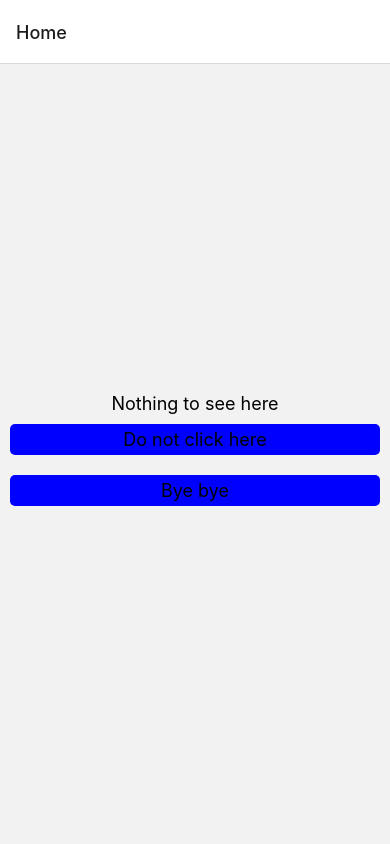
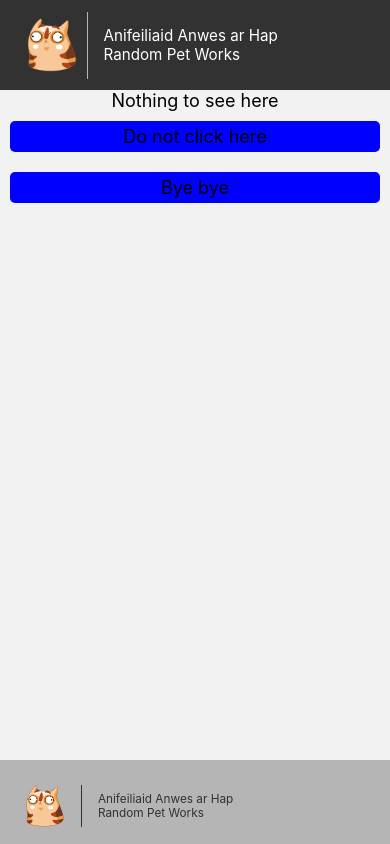
Before and after one commit to GerardKrupa-Cap/training-app, a React Native app: screen /Home in a window 390 px wide. Built offline with nearby package versions, Linux system fonts and the light colour scheme.

Commit message:
Added header and footer based on style guide

```diff
--- a/App.tsx
+++ b/App.tsx
@@ -19,7 +19,7 @@ function App(): JSX.Element {
             <Stack.Screen
               name="Home"
               component={Home}
-              options={{headerShown: true}}
+              options={{headerShown: false}}
             />
             <Stack.Screen
               name="Other"
--- a/components/SharedStyles.tsx
+++ b/components/SharedStyles.tsx
@@ -1,4 +1,19 @@
-import {ColorValue, OpaqueColorValue, Platform, PlatformColor, StyleSheet} from 'react-native';
+import {
+  ColorValue,
+  Platform,
+  PlatformColor,
+  StyleSheet,
+  Dimensions,
+} from 'react-native';
+
+export const colours = {
+  $charcoal: '#323232',
+  $black: '#1f1f1f',
+  $darkgrey: '#666666',
+  $midgrey: '#999999',
+  $lightgrey: '#b5b5b5',
+  $white: '#ffffff',
+};
 
 function systemColour(
   iosColour: string,
@@ -13,11 +28,23 @@ function systemColour(
   return result;
 }
 
+export function vw(percentage: number): number {
+  return (Dimensions.get('window').width * percentage) / 100;
+}
+
+export function vh(percentage: number): number {
+  return (Dimensions.get('window').height * percentage) / 100;
+}
+
 export const SharedStyles = StyleSheet.create({
   screenContainer: {
     flex: 1,
     alignContent: 'center',
-    justifyContent: 'center',
+    justifyContent: 'flex-start',
+    flexDirection: 'column',
+  },
+  body: {
+    flex: 10,
   },
   button: {
     color: systemColour('link', '?android:attr/textColor', 'white'),
--- /dev/null
+++ b/components/StandardFooter.tsx
@@ -0,0 +1,59 @@
+import {Image, StyleSheet, Text, View} from 'react-native';
+import React from 'react';
+import {colours, vh, vw} from './SharedStyles';
+
+const logo = require('../assets/cat-logo.png');
+
+const styles = StyleSheet.create({
+  footer: {
+    flex: 1,
+    alignContent: 'flex-start',
+    flexDirection: 'row',
+    paddingTop: vh(3),
+    paddingBottom: vh(2),
+    paddingHorizontal: vh(2),
+    backgroundColor: colours.$lightgrey,
+    width: '100%',
+    maxHeight: vh(10),
+  },
+  footerLogo: {
+    flex: 1,
+    alignContent: 'flex-start',
+    justifyContent: 'flex-start',
+    paddingRight: vw(2),
+    borderRightColor: colours.$charcoal,
+    borderRightWidth: StyleSheet.hairlineWidth,
+  },
+  footerLabel: {
+    flex: 5,
+    alignContent: 'center',
+    justifyContent: 'center',
+    paddingLeft: vw(2),
+  },
+  footerText: {
+    fontSize: vh(1.4),
+    color: colours.$charcoal,
+    paddingLeft: vw(2),
+  },
+  footerImage: {
+    width: '100%',
+    height: '100%',
+    resizeMode: 'contain',
+  },
+});
+
+function StandardFooter(): JSX.Element {
+  return (
+    <View style={styles.footer}>
+      <View style={styles.footerLogo}>
+        <Image source={logo} style={styles.footerImage} />
+      </View>
+      <View style={styles.footerLabel}>
+        <Text style={styles.footerText}>Anifeiliaid Anwes ar Hap</Text>
+        <Text style={styles.footerText}>Random Pet Works</Text>
+      </View>
+    </View>
+  );
+}
+
+export default StandardFooter;
--- /dev/null
+++ b/components/StandardHeader.tsx
@@ -0,0 +1,58 @@
+import {Image, StyleSheet, Text, View} from 'react-native';
+import React from 'react';
+import {colours, vh, vw} from '../components/SharedStyles';
+
+const logo = require('../assets/cat-logo.png');
+
+const styles = StyleSheet.create({
+  header: {
+    flex: 1,
+    alignContent: 'flex-start',
+    flexDirection: 'row',
+    paddingVertical: vw(3),
+    paddingHorizontal: vh(3),
+    backgroundColor: colours.$charcoal,
+    width: '100%',
+    maxHeight: vh(12),
+  },
+  headerLogo: {
+    flex: 1,
+    alignContent: 'flex-start',
+    justifyContent: 'flex-start',
+    paddingRight: vw(2),
+    borderRightColor: colours.$lightgrey,
+    borderRightWidth: StyleSheet.hairlineWidth,
+  },
+  headerLabel: {
+    flex: 5,
+    alignContent: 'center',
+    justifyContent: 'center',
+    paddingLeft: vw(2),
+  },
+  headerText: {
+    fontSize: vh(1.8),
+    color: 'white',
+    paddingLeft: vw(2),
+  },
+  headerImage: {
+    width: '100%',
+    height: '100%',
+    resizeMode: 'contain',
+  },
+});
+
+function StandardHeader(): JSX.Element {
+  return (
+    <View style={styles.header}>
+      <View style={styles.headerLogo}>
+        <Image source={logo} style={styles.headerImage} />
+      </View>
+      <View style={styles.headerLabel}>
+        <Text style={styles.headerText}>Anifeiliaid Anwes ar Hap</Text>
+        <Text style={styles.headerText}>Random Pet Works</Text>
+      </View>
+    </View>
+  );
+}
+
+export default StandardHeader;
--- a/screens/Home.tsx
+++ b/screens/Home.tsx
@@ -2,6 +2,8 @@ import {Text, View, StyleSheet, TouchableOpacity} from 'react-native';
 import {useState} from 'react';
 import React from 'react';
 import {SharedStyles} from '../components/SharedStyles';
+import StandardHeader from '../components/StandardHeader';
+import StandardFooter from '../components/StandardFooter';
 
 function Home({navigation}): JSX.Element {
   const [shown, setShown] = useState(true);
@@ -16,8 +18,12 @@ function Home({navigation}): JSX.Element {
 
   return (
     <View style={SharedStyles.screenContainer}>
+      <StandardHeader />
+      <View style={SharedStyles.body}>
         {shown && <Text style={styles.message}>Nothing to see here</Text>}
-      {!shown && <Text style={styles.message}>Still nothing to see here</Text>}
+        {!shown && (
+          <Text style={styles.message}>Still nothing to see here</Text>
+        )}
         <TouchableOpacity
           style={SharedStyles.button}
           onPress={toggleText}
@@ -30,6 +36,8 @@ function Home({navigation}): JSX.Element {
           <Text style={styles.message}>Bye bye</Text>
         </TouchableOpacity>
       </View>
+      <StandardFooter />
+    </View>
   );
 }
 
```
Also changed, not shown: assets/cat-logo.png (added), assets/license_certificate_RP4GF53ZTY.txt (added). Lines whose indentation alone changed are shown as unchanged.
